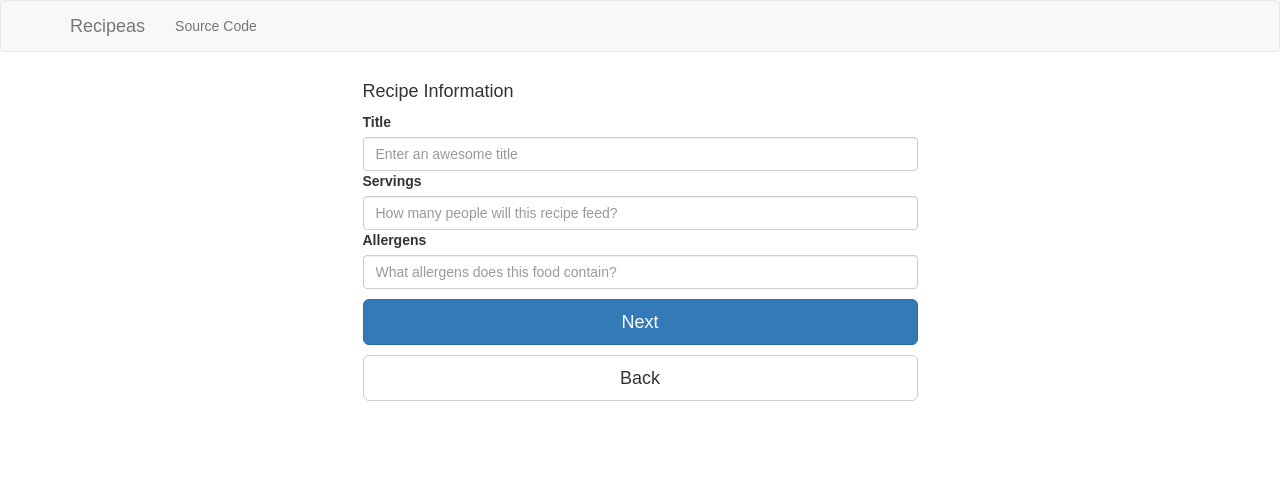
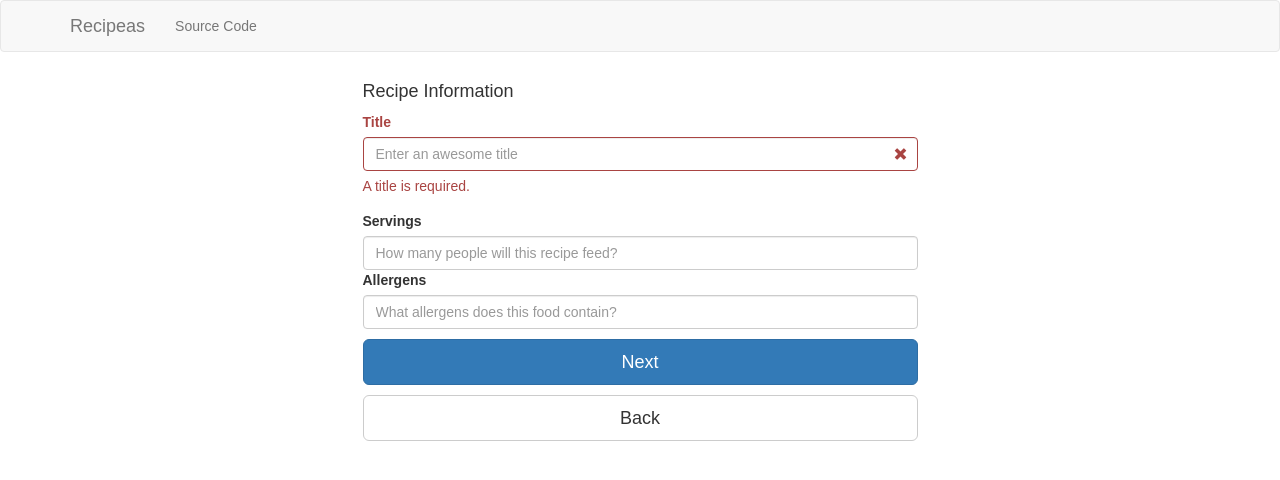
Before and after one commit to phuchle/recipeas, a React (Create React App) app: page /modify-title in a window 1280 px wide. Shown: the top 480 px of the page. Built offline with nearby package versions, Linux system fonts and the light colour scheme.

Commit message:
Edit button on RecipesList works.  Add title requirement on ModifyTitle component.

```diff
--- a/src/components/ModifyTitle.js
+++ b/src/components/ModifyTitle.js
@@ -1,6 +1,13 @@
 import React, { Component } from 'react';
 import { Link } from 'react-router-dom';
-import { ControlLabel, FormControl, Button } from 'react-bootstrap';
+import {
+  ControlLabel,
+  FormGroup,
+  FormControl,
+  HelpBlock,
+  Button
+} from 'react-bootstrap';
+import { Redirect } from 'react-router-dom';
 import PropTypes from 'prop-types';
 
 class ModifyTitle extends Component {
@@ -9,15 +16,23 @@ class ModifyTitle extends Component {
 
     if (this.props.titleDetails) {
       this.state = {
+        titleDetails: {
           title: this.props.titleDetails.title,
           allergens: this.props.titleDetails.allergens,
-        servings: this.props.titleDetails.servings
+          servings: this.props.titleDetails.servings,
+        },
+        fireRedirect: false,
+        disableSubmitButton: false
       };
     } else {
       this.state = {
+        titleDetails: {
           title: '',
           allergens: '',
-        servings: ''
+          servings: '',
+        },
+        fireRedirect: false,
+        disableSubmitButton: true
       };
     }
 
@@ -25,11 +40,18 @@ class ModifyTitle extends Component {
     this.handleTitleChange = this.handleTitleChange.bind(this);
     this.handleAllergensChange = this.handleAllergensChange.bind(this);
     this.handleServingsChange = this.handleServingsChange.bind(this);
+    this.getValidationState = this.getValidationState.bind(this);
+    this.handleSubmit = this.handleSubmit.bind(this);
   }
   handleTitleChange(event) {
-    this.setState({
+    let newState = {
+      titleDetails: {
+        ...this.state.titleDetails,
         title: event.target.value
-    });
+      },
+      disableSubmitButton: event.target.value.length > 0 ? false : true
+    };
+    this.setState(newState);
   }
   handleAllergensChange(event) {
     this.setState({
@@ -41,21 +63,36 @@ class ModifyTitle extends Component {
       servings: event.target.value
     });
   }
+  getValidationState() {
+    const length = this.state.titleDetails.title.length;
+
+    if (length > 0) return 'success';
+    else return 'error';
+  }
+  handleSubmit(event) {
+    event.preventDefault();
+    if (this.getValidationState() === 'success') {
+      this.props.modifyTempTitle(this.state.titleDetails);
+      this.setState({
+        fireRedirect: true
+      });
+    }
+  }
   renderNextButton = () => {
     return this.props.nextButton ?
       (
-        <div>
-          <Link to="/modify-ingredients">
+        <form>
           <Button
+            type="submit"
             bsSize="large"
             bsStyle="primary"
+            style={this.props.nextButtonStyle}
+            onClick={this.handleSubmit}
+            disabled={this.state.disableSubmitButton}
             block
-              style={this.props.nextButtonStyle}
-              onClick={() => this.props.modifyTempTitle(this.state)}
           >
             Next
           </Button>
-          </Link>
           <Link to="/">
             <Button
               bsSize="large"
@@ -68,7 +105,7 @@ class ModifyTitle extends Component {
               Back
             </Button>
           </Link>
-        </div>
+        </form>
       )
     : null;
   }
@@ -76,28 +113,38 @@ class ModifyTitle extends Component {
     return (
       <div>
         <h4>Recipe Information</h4>
+        <FormGroup
+          controlId="recipeTitle"
+          validationState={this.getValidationState()}
+        >
           <ControlLabel>Title</ControlLabel>
           <FormControl
             type="text"
-          value={this.state.title}
+            value={this.state.titleDetails.title}
             placeholder="Enter an awesome title"
             onChange={this.handleTitleChange}
           />
+          <FormControl.Feedback />
+          <HelpBlock>A title is required.</HelpBlock>
+        </FormGroup>
         <ControlLabel>Servings</ControlLabel>
         <FormControl
           type="text"
-          value={this.state.servings}
+          value={this.state.titleDetails.servings}
           placeholder="How many people will this recipe feed?"
           onChange={this.handleServingsChange}
         />
         <ControlLabel>Allergens</ControlLabel>
         <FormControl
           type="text"
-          value={this.state.allergens}
+          value={this.state.titleDetails.allergens}
           placeholder="What allergens does this food contain?"
           onChange={this.handleAllergensChange}
         />
         { this.renderNextButton() }
+        { this.state.fireRedirect && (
+          <Redirect to="/modify-ingredients" />
+        )}
       </div>
     );
   }
--- a/src/components/Recipe.js
+++ b/src/components/Recipe.js
@@ -23,7 +23,7 @@ class Recipe extends Component {
           <div> {/* this div exists for smooth collapse animation */}
             <Well>
               <ListGroup>{this.props.ingredientsList}</ListGroup>
-              <Link to="/add-recipe">
+              <Link to="/modify-title">
                 <EditButton
                   handleClick={() => {
                     this.props.loadStoredRecipe();
```
Lines whose indentation alone changed are shown as unchanged.
